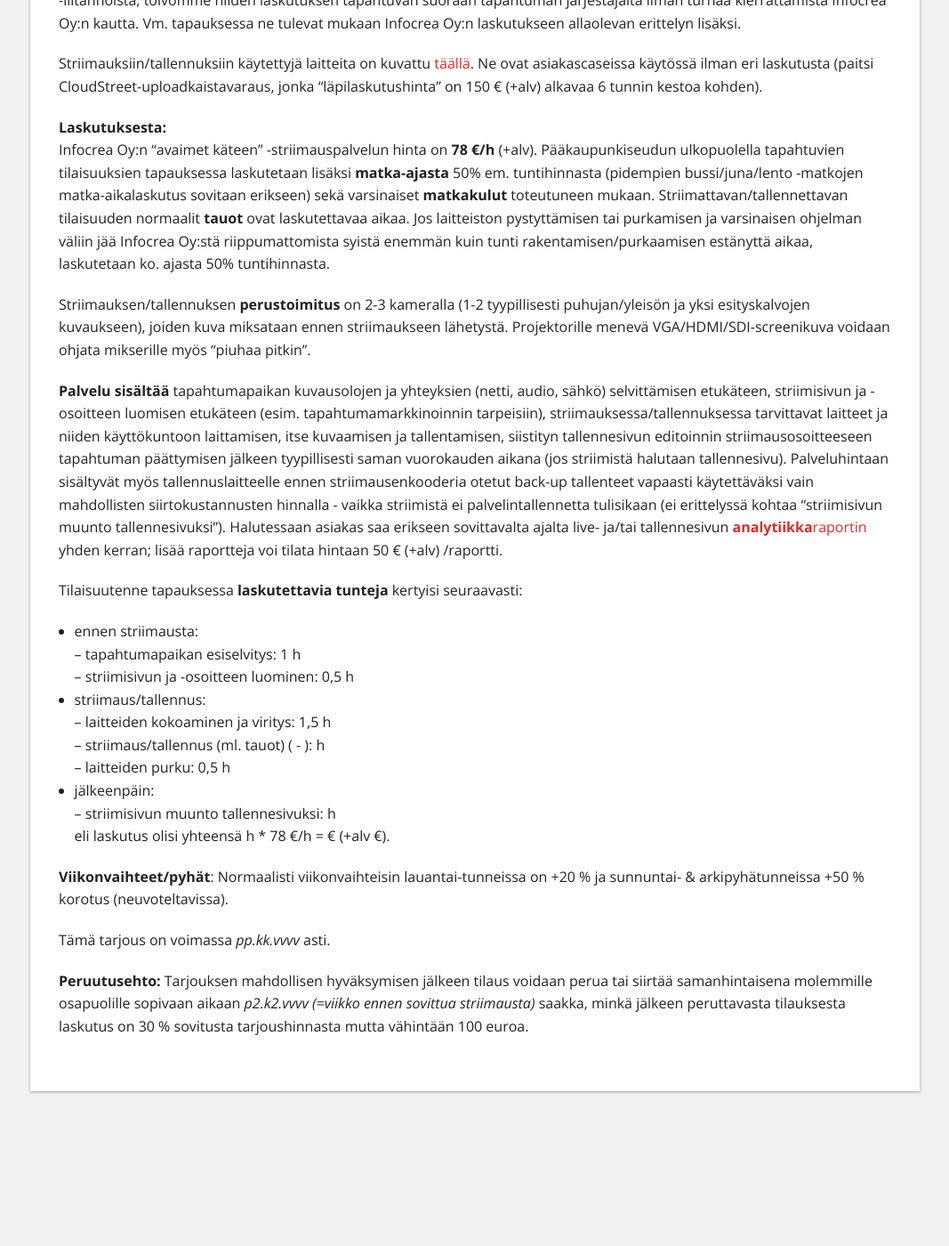
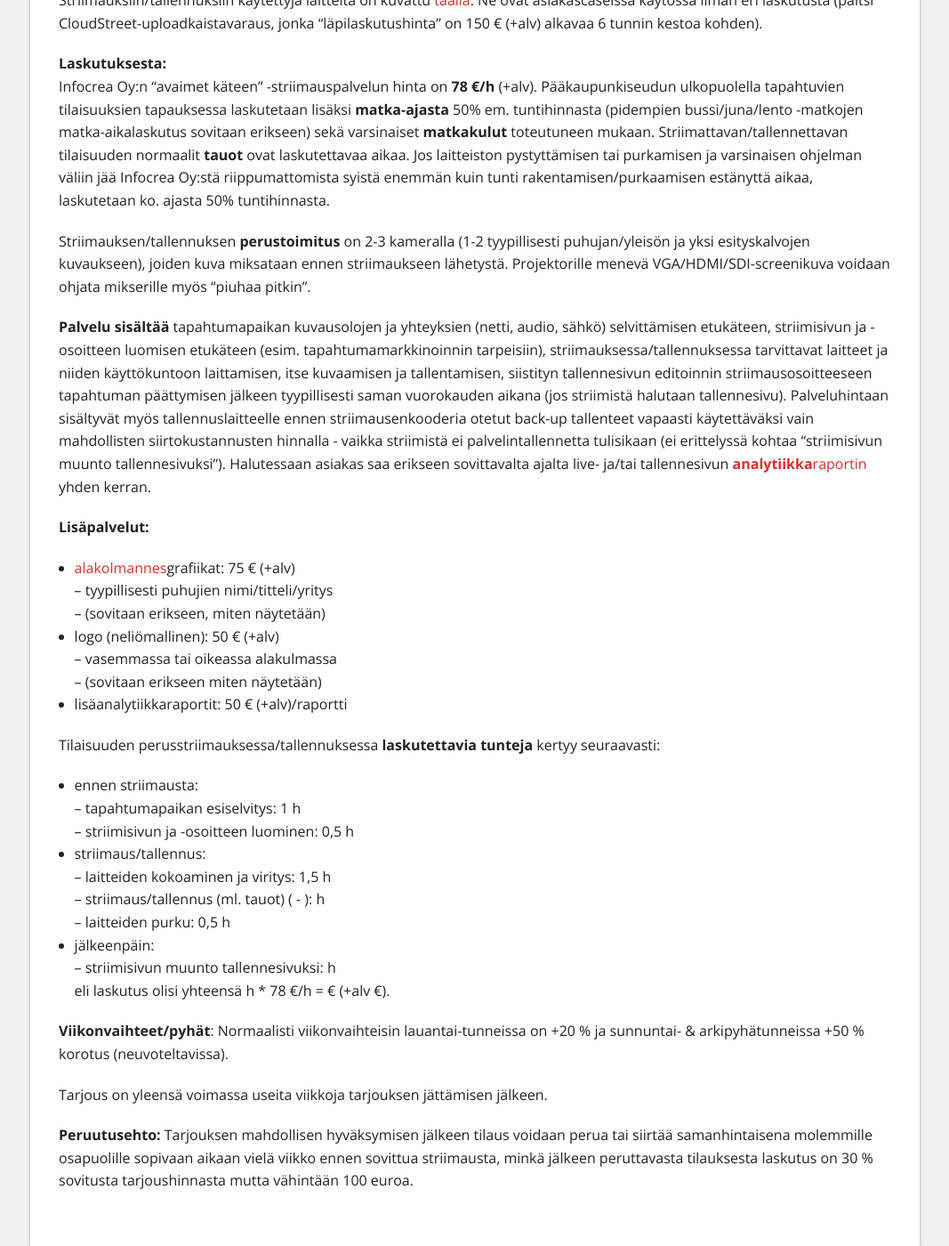
Before and after one commit to Pyppe/infocrea.fi, a Jekyll site: the page built from tarjous.md, in a window 1280 px wide and 1400 px high, scrolled down 1048 px. Shown: the whole window at 89% size, without its empty margins (106-1173 px from the left). Built offline with Jekyll 4.4.1, drawn with Linux system fonts in a browser that asks for light colours; some of the changed text lies outside the part shown.

Commit message:
Tarjouspohjan muokkausta

```diff
--- a/tarjous.md
+++ b/tarjous.md
@@ -32,9 +30,18 @@ Infocrea Oy:n “avaimet käteen” -striimauspalvelun hinta on **78 €/h** (+a
 
 Striimauksen/tallennuksen **perustoimitus** on 2-3 kameralla (1-2 tyypillisesti puhujan/yleisön ja yksi esityskalvojen kuvaukseen), joiden kuva miksataan ennen striimaukseen lähetystä. Projektorille menevä VGA/HDMI/SDI-screenikuva voidaan ohjata mikserille myös “piuhaa pitkin”.
 
-**Palvelu sisältää** tapahtumapaikan kuvausolojen ja yhteyksien (netti, audio, sähkö) selvittämisen etukäteen, striimisivun ja -osoitteen luomisen etukäteen (esim. tapahtumamarkkinoinnin tarpeisiin), striimauksessa/tallennuksessa tarvittavat laitteet ja niiden käyttökuntoon laittamisen, itse kuvaamisen ja tallentamisen, siistityn tallennesivun editoinnin striimausosoitteeseen tapahtuman päättymisen jälkeen tyypillisesti saman vuorokauden aikana (jos striimistä halutaan tallennesivu). Palveluhintaan sisältyvät myös tallennuslaitteelle ennen striimausenkooderia otetut back-up tallenteet vapaasti käytettäväksi vain mahdollisten siirtokustannusten hinnalla - vaikka striimistä ei palvelintallennetta tulisikaan (ei erittelyssä kohtaa “striimisivun muunto tallennesivuksi”). Halutessaan asiakas saa erikseen sovittavalta ajalta live- ja/tai tallennesivun [**analytiikka**raportin](https://help.livestream.com/hc/en-us/articles/224426428-Overview-What-Type-of-Data-Does-Livestream-Analytics-Provide-) yhden kerran; lisää raportteja voi tilata hintaan 50 € (+alv) /raportti.
+**Palvelu sisältää** tapahtumapaikan kuvausolojen ja yhteyksien (netti, audio, sähkö) selvittämisen etukäteen, striimisivun ja -osoitteen luomisen etukäteen (esim. tapahtumamarkkinoinnin tarpeisiin), striimauksessa/tallennuksessa tarvittavat laitteet ja niiden käyttökuntoon laittamisen, itse kuvaamisen ja tallentamisen, siistityn tallennesivun editoinnin striimausosoitteeseen tapahtuman päättymisen jälkeen tyypillisesti saman vuorokauden aikana (jos striimistä halutaan tallennesivu). Palveluhintaan sisältyvät myös tallennuslaitteelle ennen striimausenkooderia otetut back-up tallenteet vapaasti käytettäväksi vain mahdollisten siirtokustannusten hinnalla - vaikka striimistä ei palvelintallennetta tulisikaan (ei erittelyssä kohtaa “striimisivun muunto tallennesivuksi”). Halutessaan asiakas saa erikseen sovittavalta ajalta live- ja/tai tallennesivun [**analytiikka**raportin](https://help.livestream.com/hc/en-us/articles/224426428-Overview-What-Type-of-Data-Does-Livestream-Analytics-Provide-) yhden kerran.
 
-Tilaisuutenne tapauksessa **laskutettavia tunteja** kertyisi seuraavasti:<br>
+**Lisäpalvelut:**
+- [alakolmannes](https://en.wikipedia.org/wiki/Lower_third)grafiikat: 75 € (+alv)<br>
+-- tyypillisesti puhujien nimi/titteli/yritys<br>
+-- (sovitaan erikseen, miten näytetään)<br>
+- logo (neliömallinen): 50 € (+alv)<br>
+-- vasemmassa tai oikeassa alakulmassa<br>
+-- (sovitaan erikseen miten näytetään)<br>
+- lisäanalytiikkaraportit: 50 € (+alv)/raportti
+
+Tilaisuuden perusstriimauksessa/tallennuksessa **laskutettavia tunteja** kertyy seuraavasti:<br>
 - ennen striimausta:<br>
 -- tapahtumapaikan esiselvitys: 1 h<br>
 -- striimisivun ja -osoitteen luominen: 0,5 h<br>
@@ -48,6 +55,6 @@ eli laskutus olisi yhteensä  h * 78 €/h =  € (+alv  €).
 
 **Viikonvaihteet/pyhät**: Normaalisti viikonvaihteisin lauantai-tunneissa on +20 % ja sunnuntai- & arkipyhätunneissa +50 % korotus (neuvoteltavissa).
 
-Tämä tarjous on voimassa *pp.kk.vvvv* asti.
+Tarjous on yleensä voimassa useita viikkoja tarjouksen jättämisen jälkeen.
 
-**Peruutusehto:** Tarjouksen mahdollisen hyväksymisen jälkeen tilaus voidaan perua tai siirtää samanhintaisena molemmille osapuolille sopivaan aikaan *p2.k2.vvvv (=viikko ennen sovittua striimausta)* saakka, minkä jälkeen peruttavasta tilauksesta laskutus on 30 % sovitusta tarjoushinnasta mutta vähintään 100 euroa.
+**Peruutusehto:** Tarjouksen mahdollisen hyväksymisen jälkeen tilaus voidaan perua tai siirtää samanhintaisena molemmille osapuolille sopivaan aikaan vielä viikko ennen sovittua striimausta, minkä jälkeen peruttavasta tilauksesta laskutus on 30 % sovitusta tarjoushinnasta mutta vähintään 100 euroa.
```
Also changed, not shown: other parts of tarjous.md (+2 -4 lines).
